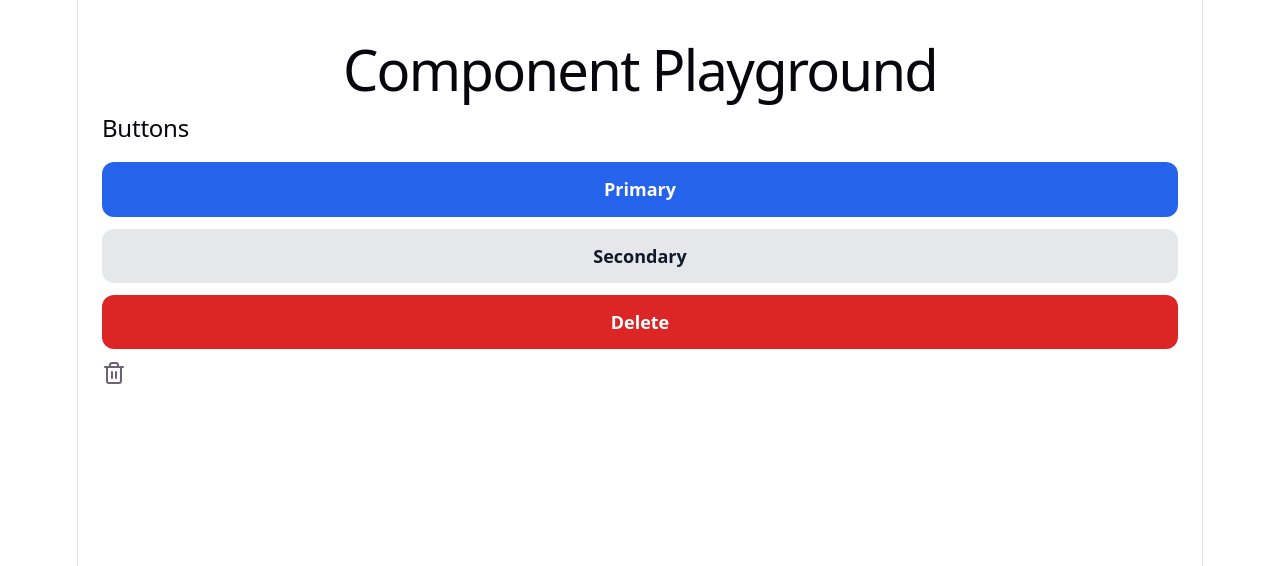
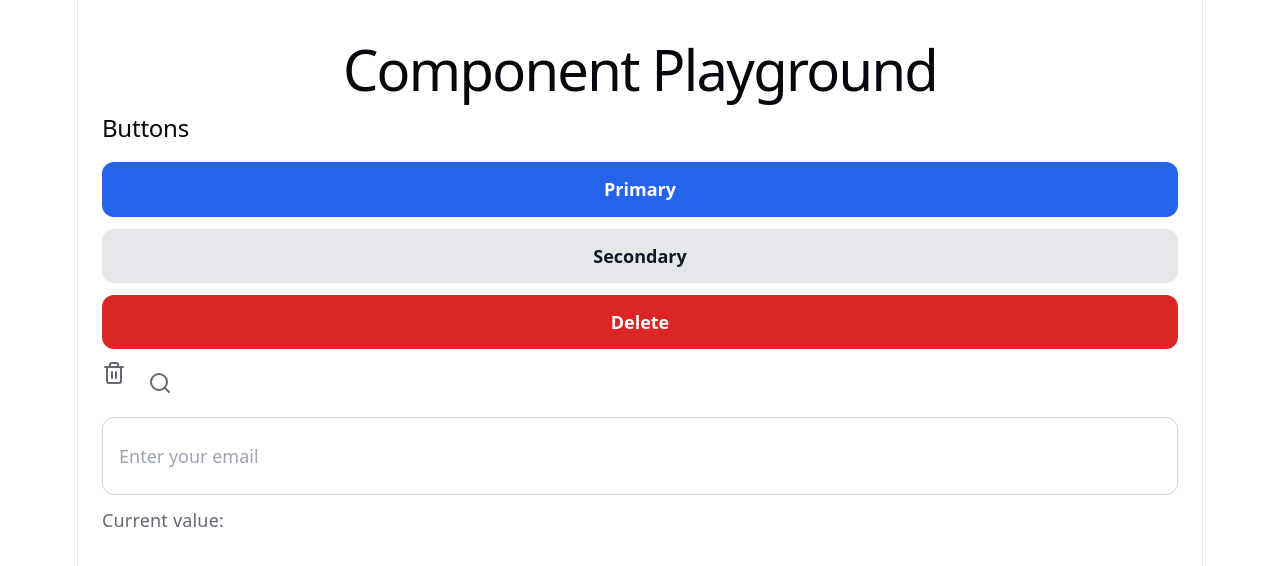
Before and after one commit to FatimahZahra30/weather-app, a Vue app: page / in a window 1280 px wide. Shown: the top 566 px of the page. Built offline with nearby package versions, Linux system fonts and the light colour scheme.

Commit message:
feat: created input fields for the app

```diff
--- a/src/App.vue
+++ b/src/App.vue
@@ -1,6 +1,11 @@
 <script setup lang="ts">
+import { ref } from 'vue';
 import AppButton from './components/atoms/AppButton.vue'
 import AppIcon from './components/atoms/AppIcon.vue';
+import AppIconButton from './components/atoms/AppIconButton.vue';
+import AppInput from './components/atoms/AppInput.vue';
+
+const email = ref('')
 </script>
 
 <template>
@@ -21,6 +26,15 @@ import AppIcon from './components/atoms/AppIcon.vue';
       </AppButton>
 
       <AppIcon name="delete" />
+      <AppIconButton icon="search" />
+
+     <AppInput
+        v-model="email"
+        type="email"
+        placeholder="Enter your email"
+      />
+
+      <p>Current value: {{ email }}</p>
     </section>
   </main>
 </template>
--- /dev/null
+++ b/src/components/atoms/AppInput.vue
@@ -0,0 +1,73 @@
+<script setup lang="ts">
+withDefaults(
+  defineProps<{
+    modelValue?: string
+    placeholder?: string
+    type?: 'text' | 'email' | 'tel' | 'search'
+    disabled?: boolean
+    required?: boolean
+    ariaLabel?: string
+  }>(),
+  {
+    modelValue: '',
+    placeholder: '',
+    type: 'text',
+    disabled: false,
+    required: false,
+    ariaLabel: undefined,
+  },
+)
+
+const emit = defineEmits<{
+  'update:modelValue': [value: string]
+}>()
+</script>
+
+<template>
+  <input
+    :value="modelValue"
+    :type="type"
+    :placeholder="placeholder"
+    :disabled="disabled"
+    :required="required"
+    :aria-label="ariaLabel"
+    class="app-input"
+    @input="
+      emit(
+        'update:modelValue',
+        ($event.target as HTMLInputElement).value,
+      )
+    "
+  />
+</template>
+
+<style scoped>
+.app-input {
+  width: 100%;
+  min-height: 52px;
+  padding: 12px 16px;
+  border: 1px solid #d1d5db;
+  border-radius: 12px;
+  background: #ffffff;
+  color: #111827;
+  font: inherit;
+  outline: none;
+  transition:
+    border-color 0.2s ease,
+    box-shadow 0.2s ease;
+}
+
+.app-input::placeholder {
+  color: #9ca3af;
+}
+
+.app-input:focus {
+  border-color: #2563eb;
+  box-shadow: 0 0 0 3px rgb(37 99 235 / 10%);
+}
+
+.app-input:disabled {
+  cursor: not-allowed;
+  opacity: 0.6;
+}
+</style>
```
